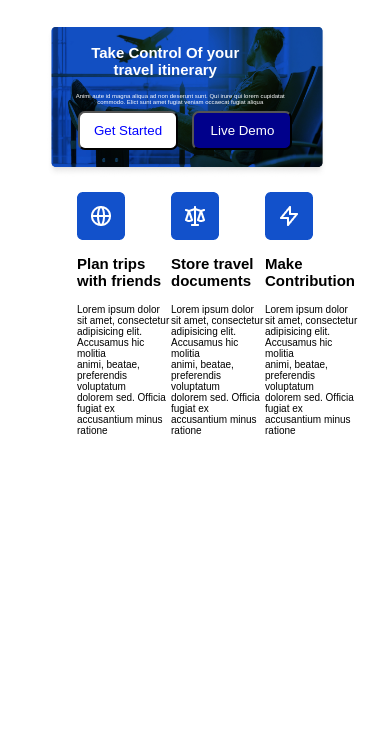
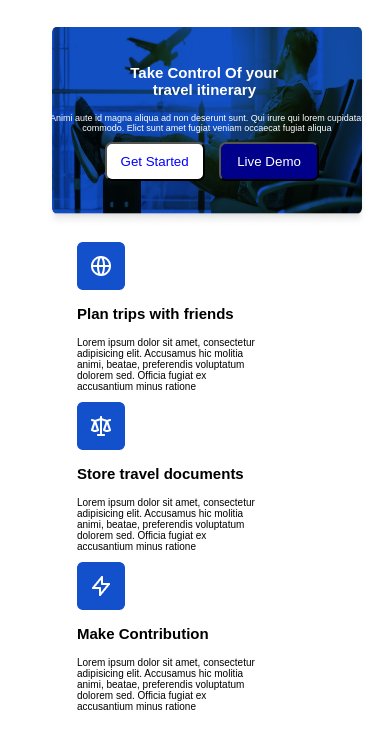
Before and after one commit to Obumbillions/Travela-flex, a plain HTML site: page index.html in a window 390 px wide. Shown: the part 103-844 px from the top of the page. Drawn offline with Linux system fonts and the light colour scheme.

Commit message:
Mobile view

```diff
--- a/style.css
+++ b/style.css
@@ -128,12 +128,12 @@ h3{
 
 .second-layout{
         position: absolute;
-        top: 132px;
-        left: 68px;
+        top: 152px;
+        left: 50px;
     }
 
 .second-layout p{
-        font-size: 6px;
+        font-size: 9px;
         text-align: center;
     }
 
@@ -141,7 +141,7 @@ h1{
     font-size: 15px;
     color: white;
    text-align: center;
-   margin-right: 30px;
+   margin-right: 5px;
 
 }
 
@@ -205,8 +205,8 @@ h1{
 }
 
 .chill{
-    width: 280px;
-    height: 150px;
+    width: 320px;
+    height: 200px;
 }
 
 .container{
@@ -216,10 +216,12 @@ h1{
 }
 
 .bottom{
+
     margin-top: 45px;
-    display: flex;
+    flex-direction: column;
     justify-content: space-around;
 }
+
 h3{
     font-size: 15px;
 }
```
